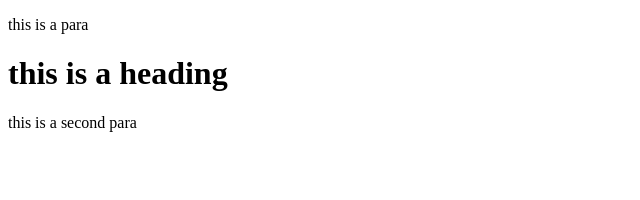
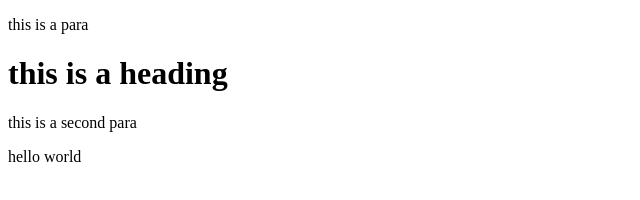
Before and after one commit to kalakhushi18/git-test-, a website: page index.html in a window 1280 px wide. Shown: the full height of the page, 0-640 px from the left. Drawn offline with Linux system fonts and the light colour scheme.

Commit message:
fourth commit

```diff
--- a/index.html
+++ b/index.html
@@ -9,5 +9,6 @@
     <p>this is a para </p>
     <h1> this is a heading </h1>
     <p>this is a second para</p>
+    <p>hello world </p>
 </body>
 </html>
```
Also changed, not shown: package.json (added, +25 -0 lines), 2 other files.
